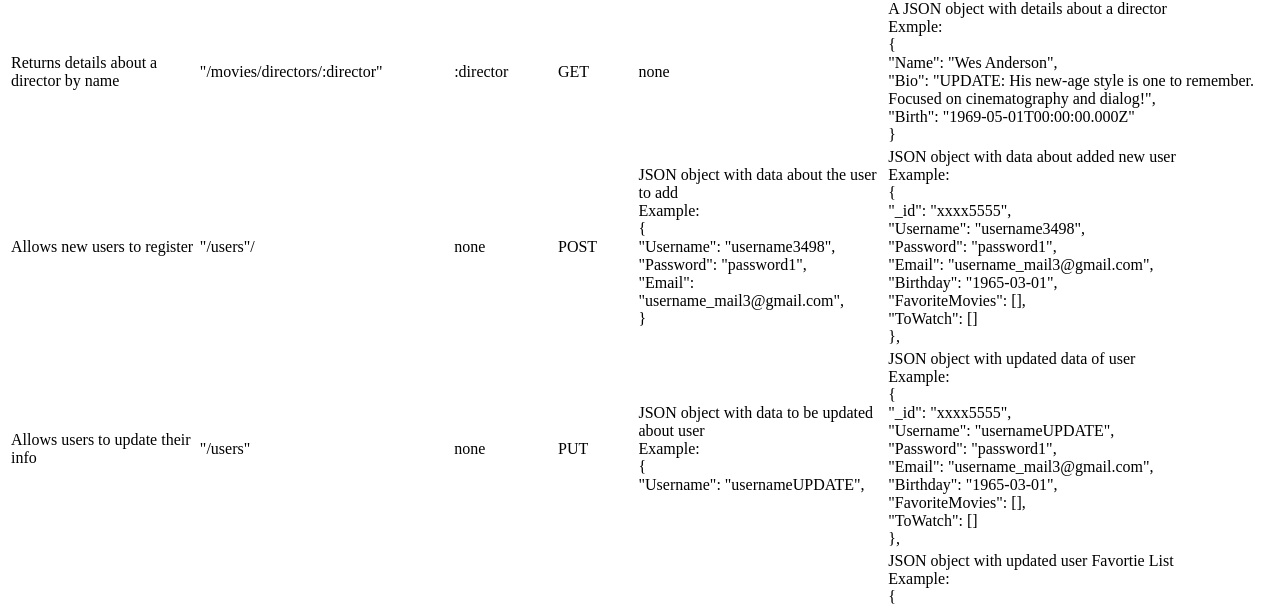
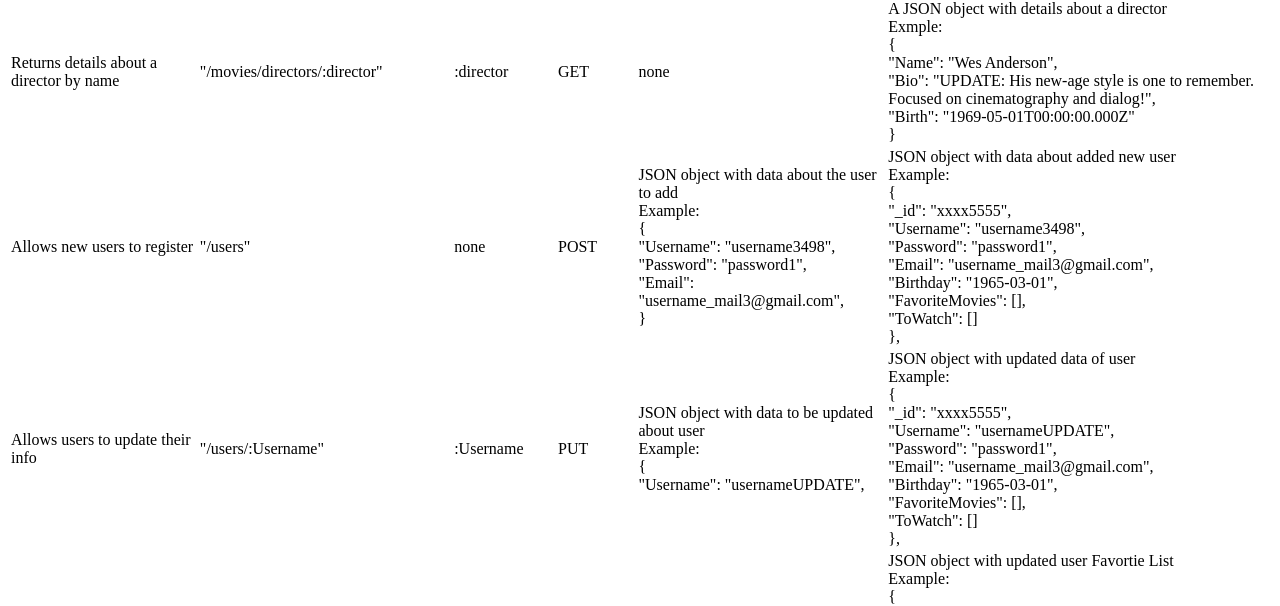
Before and after one commit to jbettmann/myFlix-app, a website: page public/documentation.html in a window 1280 px wide. Shown: the part 821-1427 px from the top of the page. Drawn offline with Linux system fonts and the light colour scheme.

Commit message:
Update documentation.html

```diff
--- a/public/documentation.html
+++ b/public/documentation.html
@@ -113,7 +113,7 @@
       </tr>
       <tr>
         <td>Allows new users to register</td>
-        <td>"/users"/</td>
+        <td>"/users"</td>
         <td>none</td>
         <td>POST</td>
         <td>
@@ -141,8 +141,8 @@
 
       <tr>
         <td>Allows users to update their info</td>
-        <td>"/users"</td>
-        <td>none</td>
+        <td>"/users/:Username"</td>
+        <td>:Username</td>
         <td>PUT</td>
         <td>JSON object with data to be updated about user <br />
           Example: <br />
```
